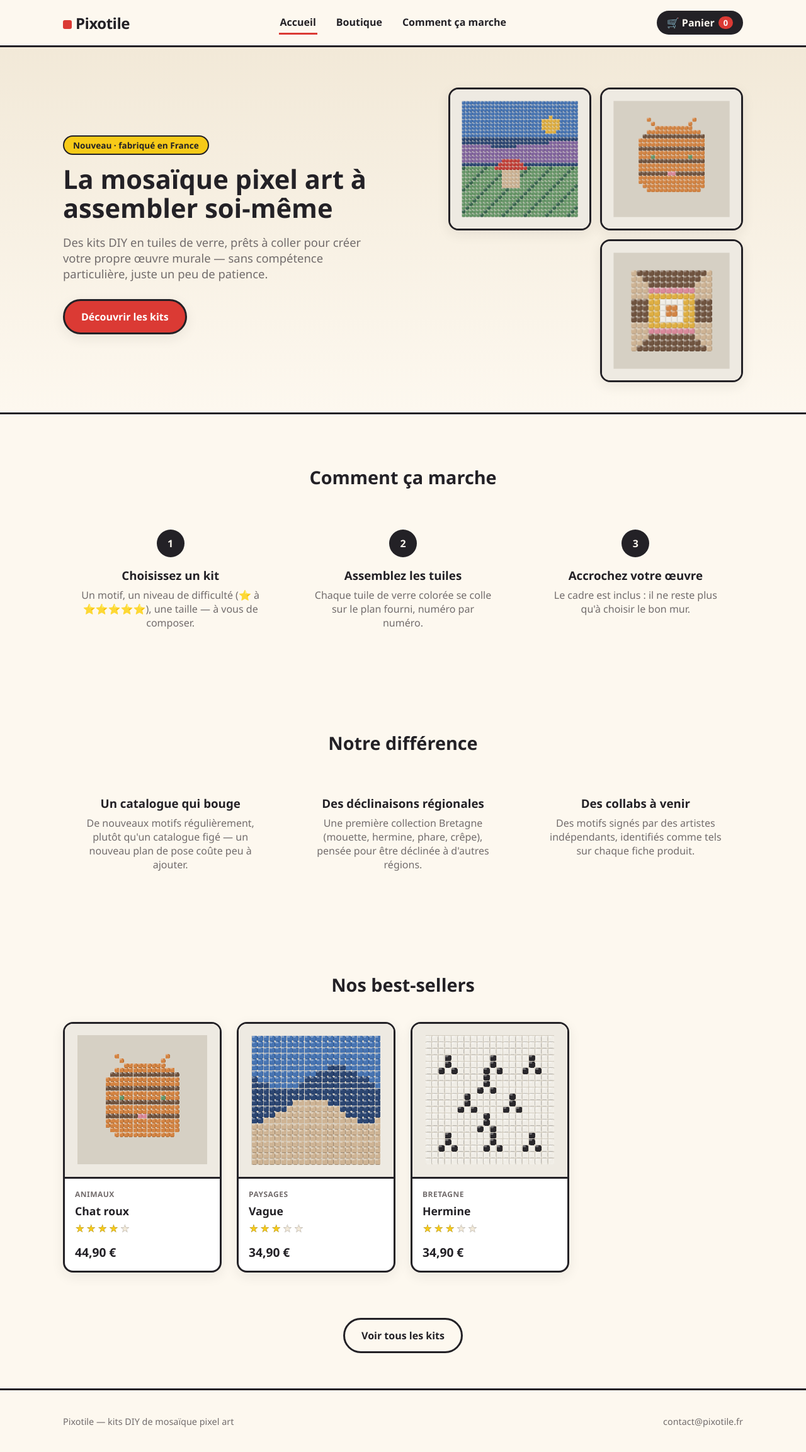
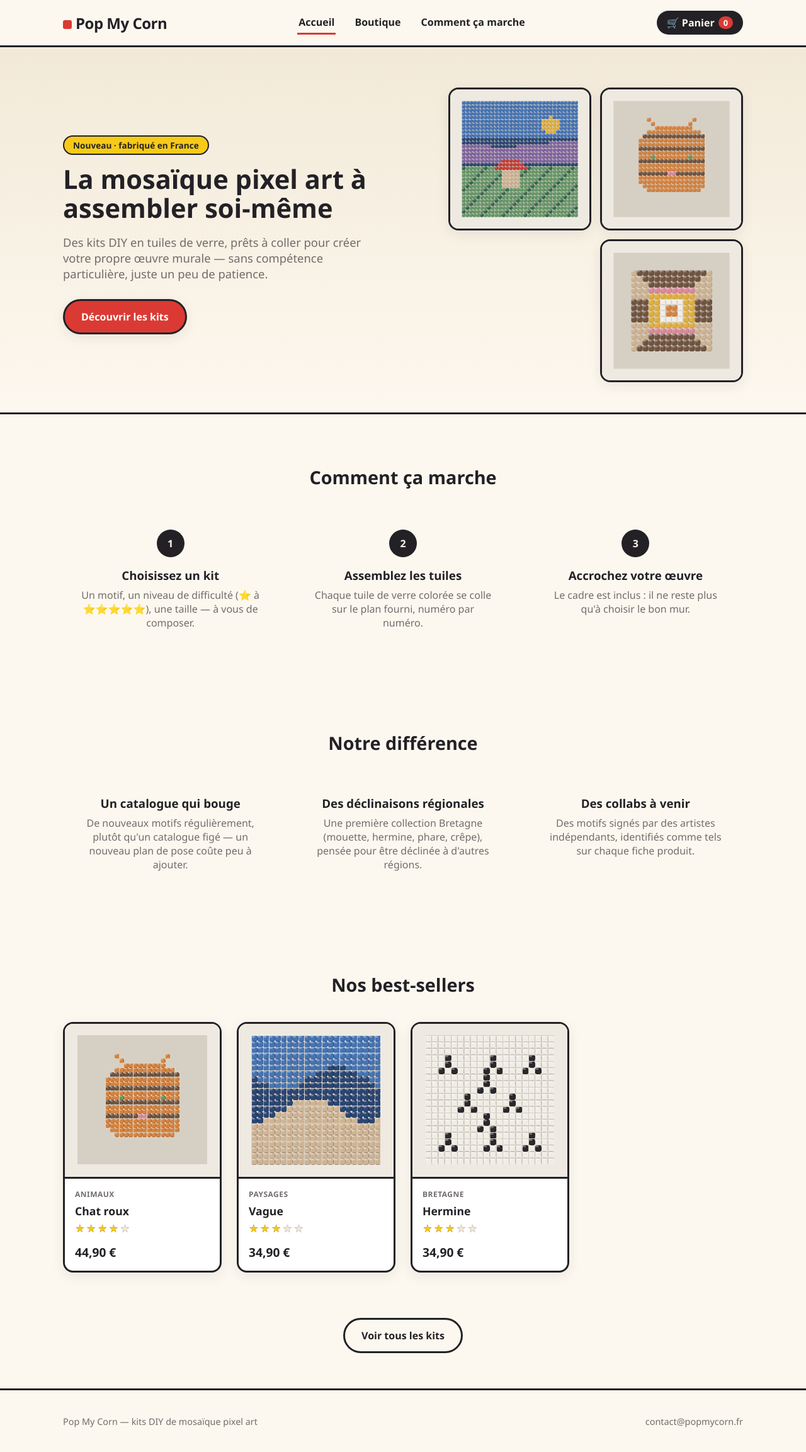
Before and after one commit to JPsuperboss/pop-my-corn-siteV2, a plain HTML site: page site/index.html in a window 1280 px wide. Shown: the whole page at 63% size. Drawn offline with Linux system fonts and the light colour scheme.

Commit message:
Add files via upload

```diff
--- a/site/index.html
+++ b/site/index.html
@@ -3,7 +3,7 @@
 <head>
 <meta charset="utf-8" />
 <meta name="viewport" content="width=device-width, initial-scale=1" />
-<title>Pixotile — Kits DIY de mosaïque pixel art</title>
+<title>Pop My Corn — Kits DIY de mosaïque pixel art</title>
 <meta name="description" content="Des kits DIY de mosaïque pixel art à assembler soi-même, en tuiles de verre. Faciles, créatifs, fabriqués avec soin." />
 <link rel="stylesheet" href="styles.css" />
 </head>
@@ -11,7 +11,7 @@
 
 <header class="site-header">
   <div class="container">
-    <a href="index.html" class="logo"><span class="pixel"></span>Pixotile</a>
+    <a href="index.html" class="logo"><span class="pixel"></span>Pop My Corn</a>
     <nav class="nav">
       <a href="index.html" class="active">Accueil</a>
       <a href="boutique.html">Boutique</a>
@@ -92,8 +92,8 @@
 
 <footer class="site-footer">
   <div class="container">
-    <div>Pixotile — kits DIY de mosaïque pixel art</div>
-    <div>contact@pixotile.fr</div>
+    <div>Pop My Corn — kits DIY de mosaïque pixel art</div>
+    <div>contact@popmycorn.fr</div>
   </div>
 </footer>
 
```
Also changed, not shown: site/annulation.html (+2 -2 lines), site/boutique.html (+4 -4 lines), site/panier.html (+4 -4 lines), site/produit.html (+5 -5 lines), site/succes.html (+2 -2 lines).
